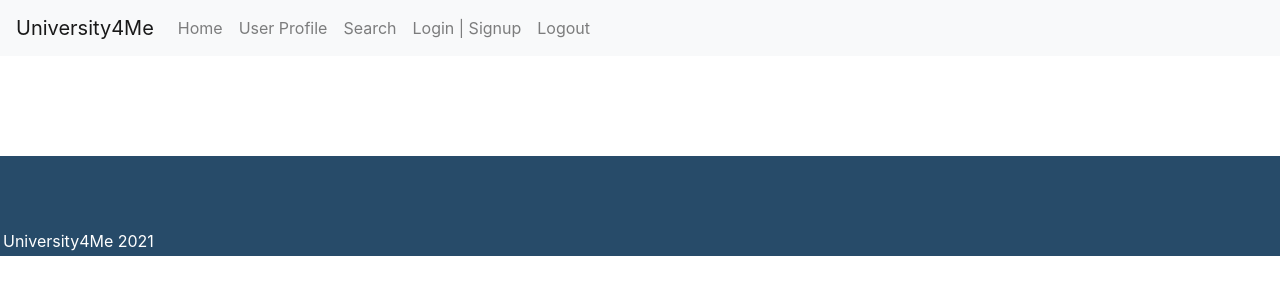
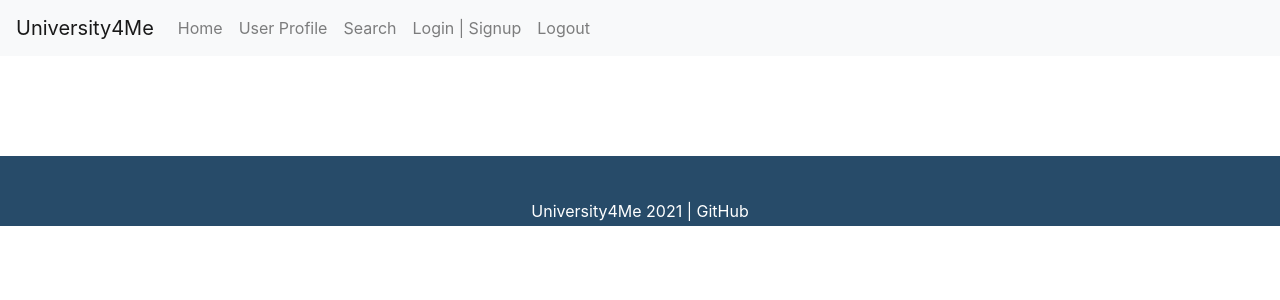
Before and after one commit to shrwnwilliams/university4me, a React (Create React App) app in the folder client/: page /login in a window 1280 px wide. Shown: the top 300 px of the page. Built offline with nearby package versions, Linux system fonts and the light colour scheme; no server answers.

Commit message:
changed footer styling and added github link

```diff
--- a/client/src/components/Footer/index.js
+++ b/client/src/components/Footer/index.js
@@ -4,7 +4,7 @@ import "./style.css";
 function Footer() {
   return (
     <footer className="footer">
-      <span>University4Me 2021</span>
+      <span>University4Me 2021 | <a href="https://github.com/shrwnwilliams/university4me" target="_blank" rel="noreferer noopener" className="text-reset">GitHub</a></span>
     </footer>
   );
 }
--- a/client/src/components/Footer/style.css
+++ b/client/src/components/Footer/style.css
@@ -1,5 +1,5 @@
 .footer {
-  min-height: 100px;
+  min-height: 70px;
   background: #274b69;
   position: relative;
 }
@@ -13,4 +13,5 @@
     right: 0;
     padding: 3px;
     background: #274b69;
+    text-align: center;
   }
```
